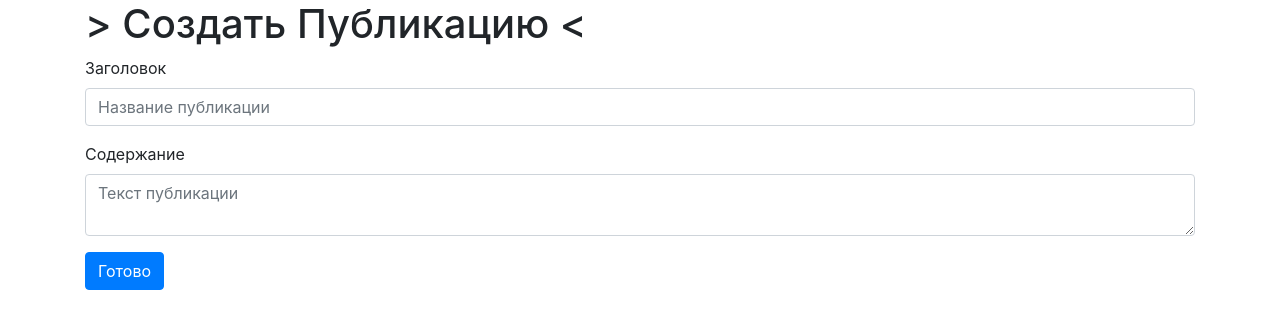
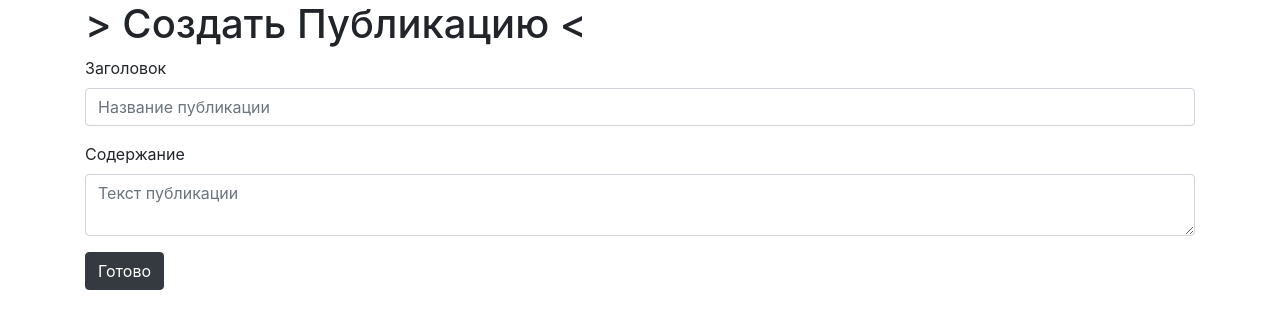
Before and after one commit to monk0ne/flaskblog, a Flask app: page /create in a window 1280 px wide. Shown: the part 56-385 px from the top of the page. Run offline with Flask 2, Linux system fonts and the light colour scheme; some libraries are stand-ins or nearby versions.

Commit message:
Update create.html

```diff
--- a/templates/create.html
+++ b/templates/create.html
@@ -17,7 +17,7 @@
                   class="form-control">{{ request.form['content'] }}</textarea>
     </div>
     <div class="form-group">
-        <button type="submit" class="btn btn-primary">Готово</button>
+        <button type="submit" class="btn btn-dark">Готово</button>
     </div>
 </form>
 {% endblock %}
```
